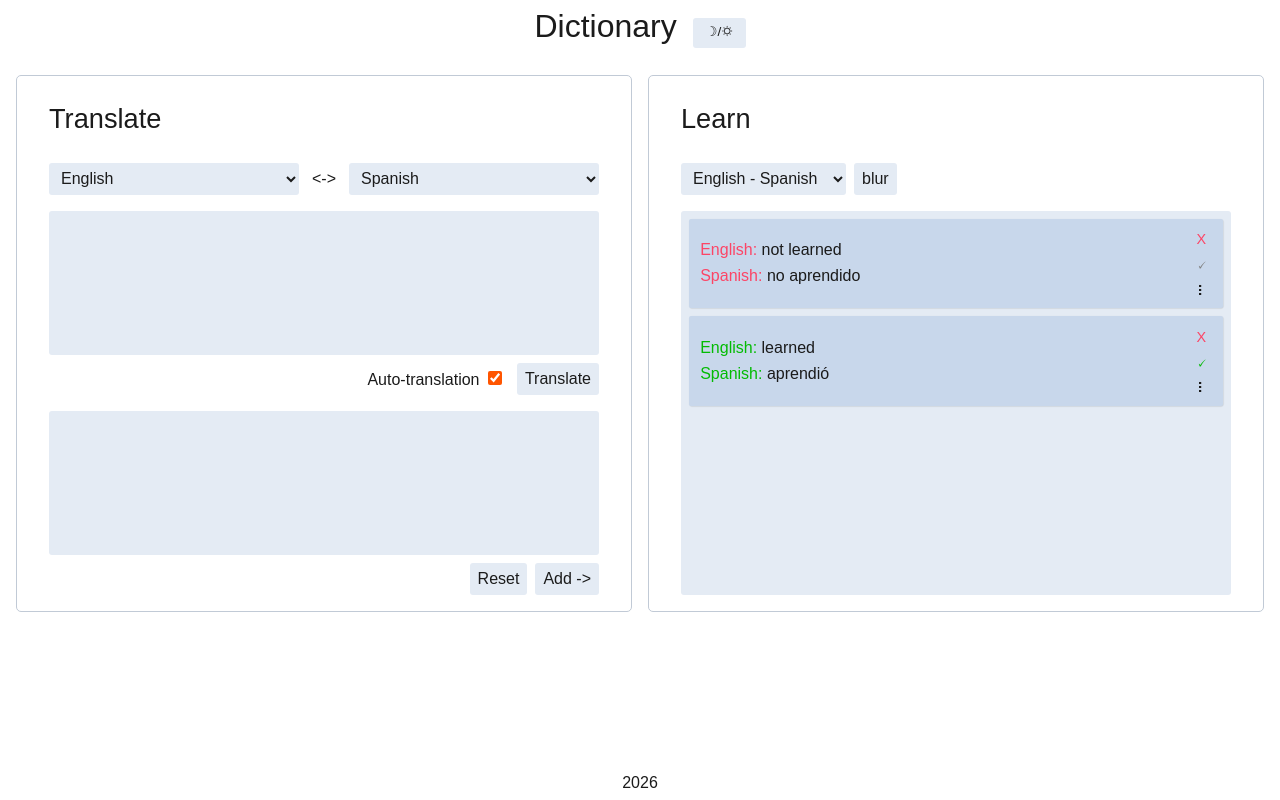
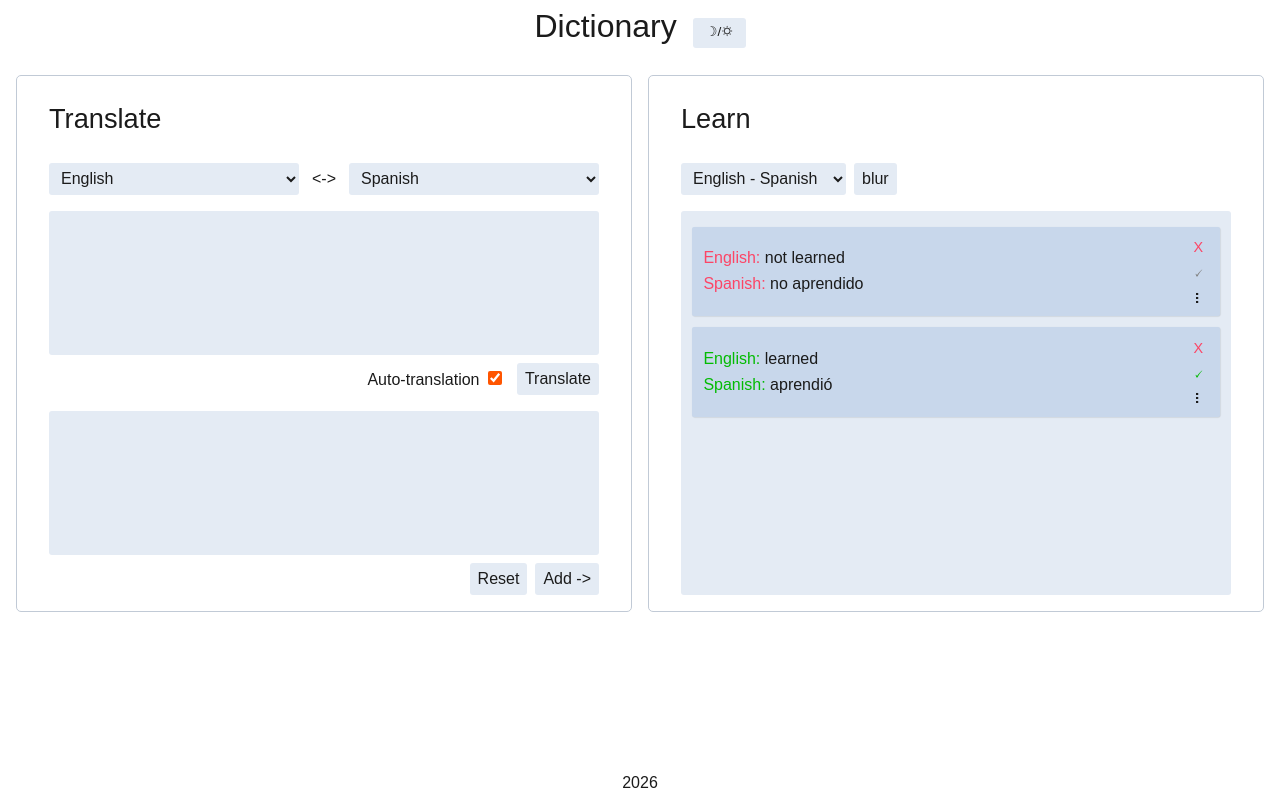
Before and after one commit to self-related/dictionary, a React (Vite) app: page / in a window 1280 px wide. Built offline with nearby package versions, Linux system fonts and the light colour scheme; the HTML template or start-up script is replaced by a standard one.

Commit message:
Adjust paddings for dictionary list

```diff
--- a/src/features/dictionary/ui/dictionary-list/DictionaryList.module.css
+++ b/src/features/dictionary/ui/dictionary-list/DictionaryList.module.css
@@ -7,8 +7,9 @@
 
     height: 24rem;
 
-    padding: 0.5rem;
-    row-gap: 0.5rem;
+    padding: 0.7rem;
+    padding-top: 1rem;
+    row-gap: 0.7rem;
 
     overflow-y: auto;
 }
```
